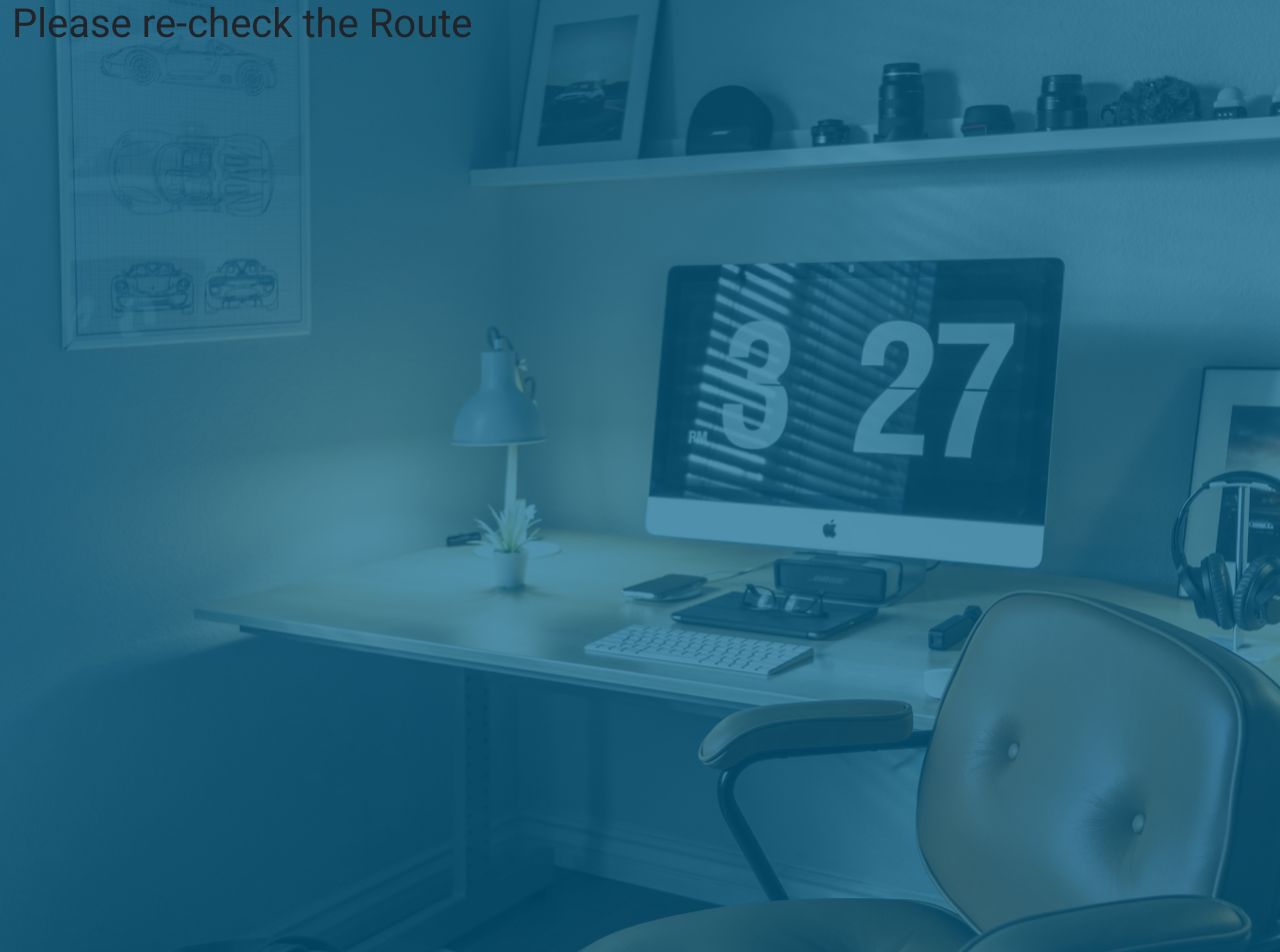
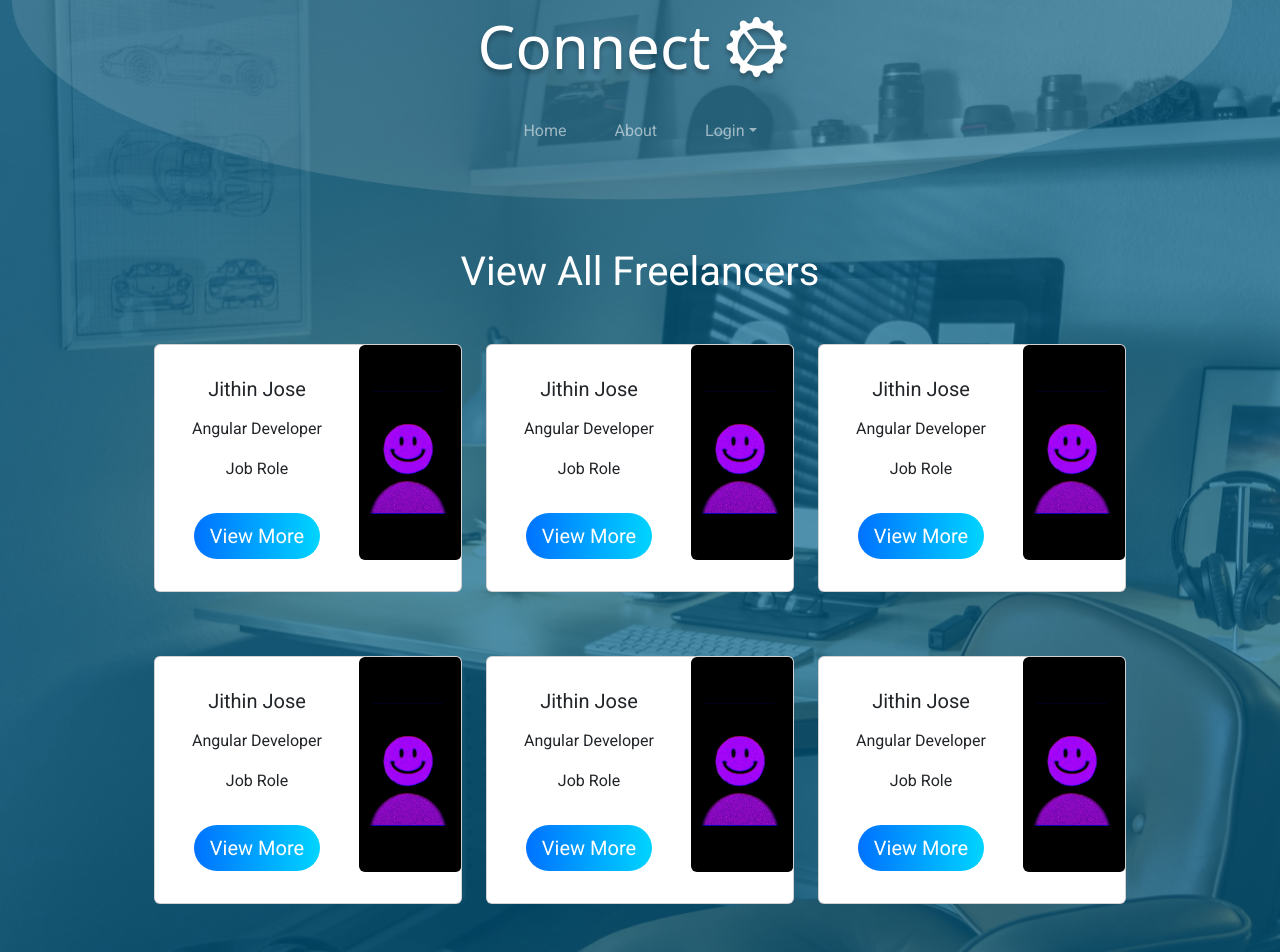
Before and after one commit to AnandRPSICS/Marketplace_freelancers_Frontend, a React (Create React App) app: page /view-all-freelancers in a window 1280 px wide. Shown: the top 952 px of the page. Built offline with nearby package versions, Linux system fonts and the light colour scheme.

Commit message:
added view all freelancers and detailed view freelancers page

```diff
--- a/package.json
+++ b/package.json
@@ -6,7 +6,7 @@
     "@testing-library/jest-dom": "^5.17.0",
     "@testing-library/react": "^13.4.0",
     "@testing-library/user-event": "^13.5.0",
-    "bootstrap": "^5.3.2",
+    "bootstrap": "^5.3.3",
     "bootstrap-icons": "^1.11.3",
     "formik": "^2.4.5",
     "react": "^18.2.0",
--- a/src/App.js
+++ b/src/App.js
@@ -6,9 +6,9 @@ import Freelancer_register from "./Pages/Freelancers/register/freelancer_registe
 import User_login from "./Pages/User/login/user_login";
 import User_register from "./Pages/User/register/user_register";
 import Home from "./Pages/Common/Home/home";
-import Navbar from "./Pages/Common/Navbar/navbar";
-import Footer from "./Pages/Common/Footer/footer";
 import Forgot_password from "./Pages/User/forgot_password/forgot_password";
+import ViewAllFreelancers from "./Pages/User/ViewAllFreelancers/ViewAllFreelancers";
+import DetailedViewFreelancers from "./Pages/User/DetailedViewFreelancers/DetailedViewFreelancers";
 function App() {
   return (
     <div className='container-fluid bg-hero m-auto w-100'>
@@ -20,6 +20,8 @@ function App() {
           <Route path="/user-login" element={<User_login />} />
           <Route path="/user-register" element={<User_register />} />
           <Route path="/user-forgot-password" element={<Forgot_password />} />
+          <Route path="/view-all-freelancers" element={<ViewAllFreelancers />} />
+          <Route path='/detailed-view-freelancers' element={<DetailedViewFreelancers />} />
           {/* Freelancer routes  */}
           <Route path="/freelancer-login" element={<Freelancer_login />} />
           <Route
--- a/src/Pages/Common/Home/home.js
+++ b/src/Pages/Common/Home/home.js
@@ -5,6 +5,7 @@ import laptop from "../../../Assets/laptop.png";
 import side_fig from "../../../Assets/side_fig.png";
 import beauty from "../../../Assets/Beauty.png";
 import Navbar from "../Navbar/navbar";
+import Footer from "../Footer/footer";
 function Home(props) {
   return (
     <>
@@ -110,6 +111,7 @@ function Home(props) {
           <p className="home-banner-end">Amazing Coder</p>
         </div>
       </div>
+      <Footer />
     </>
   );
 }
--- /dev/null
+++ b/src/Pages/User/DetailedViewFreelancers/DetailedViewFreelancers.jsx
@@ -0,0 +1,41 @@
+import React from 'react';
+import './DetailedViewFreelancers.css'
+import Navbar from '../../Common/Navbar/navbar';
+import { Container, Card,Row,Col} from 'react-bootstrap';
+import profilePic from "../../../Assets/HD-wallpaper-purple-smile-design-eye-smily-profile-pic-face.jpg";
+function DetailedViewFreelancers() {
+  return (
+    <>
+    <Navbar/>
+    <div>
+    <Container className="mt-5 ">
+      <h1 className="text-center m-5 text-white">Detailed View</h1>
+      <Row className='bg-color border-0 text-white'>
+        <Col>
+        <Card className="mb-3  border-0 text-white" style={{  margin: 'auto', background: 'inherit' }}>
+        <Card.Body className='m-3'>
+          <Card.Title>Jithin Jose</Card.Title>
+          <Card.Text>Contact: 9495211402</Card.Text>
+          <Card.Text>Email: jithinjose@gmail.com</Card.Text>
+          <Card.Text>Qualification: Btech</Card.Text>
+          <Card.Text>Age: 26</Card.Text>
+          <Card.Text>Job Role: Angular Developer</Card.Text>
+
+        </Card.Body>
+      </Card>
+        </Col>
+
+        <Col>
+        <div className="text-center ">
+            <img src={profilePic} className="img-fluid rounded m-5" alt="profile pic" style={{ width: '25%', height:'5%' }} />
+          </div>
+        </Col>
+      </Row>
+
+    </Container>
+    </div>
+    </>
+  )
+}
+
+export default DetailedViewFreelancers
--- /dev/null
+++ b/src/Pages/User/ViewAllFreelancers/ViewAllFreelancers.css
@@ -0,0 +1,3 @@
+.bg-color{
+    background: linear-gradient(90deg, #0072ff 0%, #00d4ff 100%);;
+}
--- /dev/null
+++ b/src/Pages/User/ViewAllFreelancers/ViewAllFreelancers.jsx
@@ -0,0 +1,127 @@
+import React from "react";
+import "./ViewAllFreelancers.css";
+import { Container, Row, Col, Card , Button} from 'react-bootstrap';
+import Navbar from "../../Common/Navbar/navbar";
+import profilePic from "../../../Assets/HD-wallpaper-purple-smile-design-eye-smily-profile-pic-face.jpg";
+function ViewAllFreelancers() {
+  return (
+    <>
+      <Navbar />
+      <div className="container mt-5">
+        <h1 className="text-center m-5 text-white">View All Freelancers</h1>
+        <Container className="my-5">
+      <Row className="m-5">
+      <Col md={4}>
+      <Card className="mb-3" style={{ maxWidth: '540px' }}>
+      <Row className="g-0">
+      <Col md={8}>
+          <Card.Body className="text-center">
+            <Card.Title className=" my-3 mx-2 "> Jithin Jose</Card.Title>
+            <Card.Text >Angular Developer</Card.Text>
+            <Card.Text>Job Role</Card.Text>
+            <Button variant="primary" className=" my-3 mx-2 bg-color border-0 rounded-pill" size="lg">View More</Button>{' '}
+          </Card.Body>
+        </Col>
+        <Col md={4}>
+          <Card.Img src={profilePic} className="img-fluid rounded-start" alt="profile pic" />
+        </Col>
+      </Row>
+    </Card>
+
+        </Col>
+        <Col md={4}>
+        <Card className="mb-3" style={{ maxWidth: '540px' }}>
+      <Row className="g-0">
+      <Col md={8}>
+          <Card.Body className="text-center">
+            <Card.Title className=" my-3 mx-2 "> Jithin Jose</Card.Title>
+            <Card.Text >Angular Developer</Card.Text>
+            <Card.Text>Job Role</Card.Text>
+            <Button variant="primary" className=" my-3 mx-2 bg-color border-0 rounded-pill" size="lg">View More</Button>{' '}
+          </Card.Body>
+        </Col>
+        <Col md={4}>
+          <Card.Img src={profilePic} className="img-fluid rounded-start" alt="profile pic" />
+        </Col>
+      </Row>
+    </Card>
+        </Col>
+        <Col md={4}>
+        <Card className="mb-3" style={{ maxWidth: '540px' }}>
+      <Row className="g-0">
+      <Col md={8}>
+          <Card.Body className="text-center">
+            <Card.Title className=" my-3 mx-2 "> Jithin Jose</Card.Title>
+            <Card.Text >Angular Developer</Card.Text>
+            <Card.Text>Job Role</Card.Text>
+            <Button variant="primary" className=" my-3 mx-2 bg-color border-0 rounded-pill" size="lg">View More</Button>{' '}
+          </Card.Body>
+        </Col>
+        <Col md={4}>
+          <Card.Img src={profilePic} className="img-fluid rounded-start" alt="profile pic" />
+        </Col>
+      </Row>
+    </Card>
+        </Col>
+      </Row>
+      <Row className="m-5">
+      <Col md={4}>
+      <Card className="mb-3" style={{ maxWidth: '540px' }}>
+      <Row className="g-0">
+      <Col md={8}>
+          <Card.Body className="text-center">
+            <Card.Title className=" my-3 mx-2 "> Jithin Jose</Card.Title>
+            <Card.Text >Angular Developer</Card.Text>
+            <Card.Text>Job Role</Card.Text>
+            <Button variant="primary" className=" my-3 mx-2 bg-color border-0 rounded-pill" size="lg">View More</Button>{' '}
+          </Card.Body>
+        </Col>
+        <Col md={4}>
+          <Card.Img src={profilePic} className="img-fluid rounded-start" alt="profile pic" />
+        </Col>
+      </Row>
+    </Card>
+
+        </Col>
+        <Col md={4}>
+        <Card className="mb-3" style={{ maxWidth: '540px' }}>
+      <Row className="g-0">
+      <Col md={8}>
+          <Card.Body className="text-center">
+            <Card.Title className=" my-3 mx-2 "> Jithin Jose</Card.Title>
+            <Card.Text >Angular Developer</Card.Text>
+            <Card.Text>Job Role</Card.Text>
+            <Button variant="primary" className=" my-3 mx-2 bg-color border-0 rounded-pill" size="lg">View More</Button>{' '}
+          </Card.Body>
+        </Col>
+        <Col md={4}>
+          <Card.Img src={profilePic} className="img-fluid rounded-start" alt="profile pic" />
+        </Col>
+      </Row>
+    </Card>
+        </Col>
+        <Col md={4}>
+        <Card className="mb-3" style={{ maxWidth: '540px' }}>
+      <Row className="g-0">
+      <Col md={8}>
+          <Card.Body className="text-center">
+            <Card.Title className=" my-3 mx-2 "> Jithin Jose</Card.Title>
+            <Card.Text >Angular Developer</Card.Text>
+            <Card.Text>Job Role</Card.Text>
+            <Button variant="primary" className=" my-3 mx-2 bg-color border-0 rounded-pill" size="lg">View More</Button>{' '}
+          </Card.Body>
+        </Col>
+        <Col md={4}>
+          <Card.Img src={profilePic} className="img-fluid rounded-start" alt="profile pic" />
+        </Col>
+      </Row>
+    </Card>
+        </Col>
+      </Row>
+    </Container>
+      </div>
+    </>
+  );
+}
+
+export default ViewAllFreelancers;
```
Also changed, not shown: src/Assets/HD-wallpaper-purple-smile-design-eye-smily-profile-pic-face.jpg (added), src/Pages/User/DetailedViewFreelancers/DetailedViewFreelancers.css (added), 1 other file (tests, documents, lock files or other folders).
